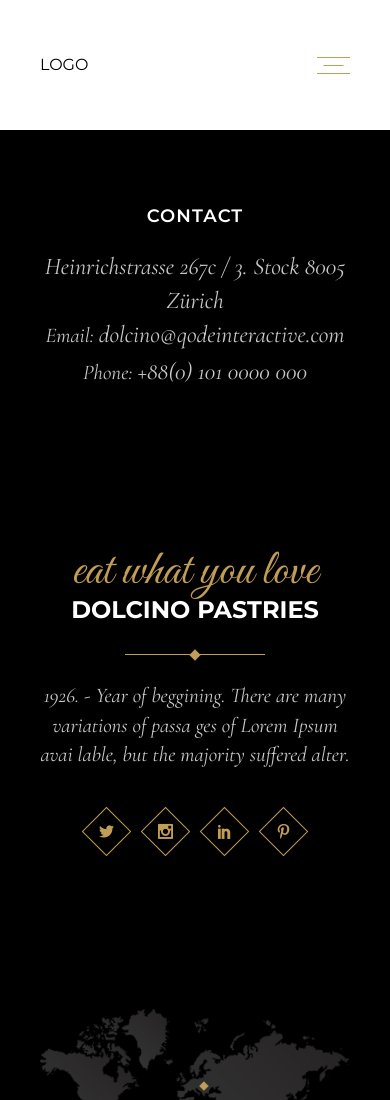
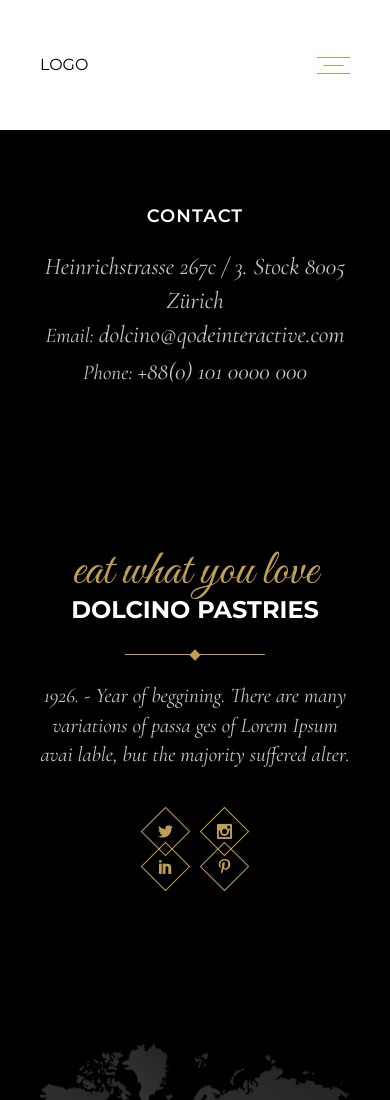
Before and after one commit to WhCollar/ConfectioneryLandingFrontend, a Vue app: page /cart in a window 390 px wide. Shown: the top 1100 px of the page. Built offline with nearby package versions, Linux system fonts and the light colour scheme; what @tanstack/vue-query would draw is missing.

Commit message:
Fixed footer social link responsive

```diff
--- a/src/shared/ui/icons/social/social.links.group/ui.vue
+++ b/src/shared/ui/icons/social/social.links.group/ui.vue
@@ -1,5 +1,5 @@
 <template>
-  <div class="text-center align-baseline">
+  <div class="text-center">
     <slot />
   </div>
 </template>
--- a/src/widgets/footer.vue
+++ b/src/widgets/footer.vue
@@ -90,7 +90,9 @@ const mapPointLink = '';
             <SocialLinksGroup>
               <Facebook class="mr-[24px]" />
               <Twitter class="mr-[24px]" />
-              <Instagram class="mr-[24px]" />
+              <Instagram />
+            </SocialLinksGroup>
+            <SocialLinksGroup>
               <Linkedin class="mr-[24px]" />
               <Pinterest />
             </SocialLinksGroup>
```
